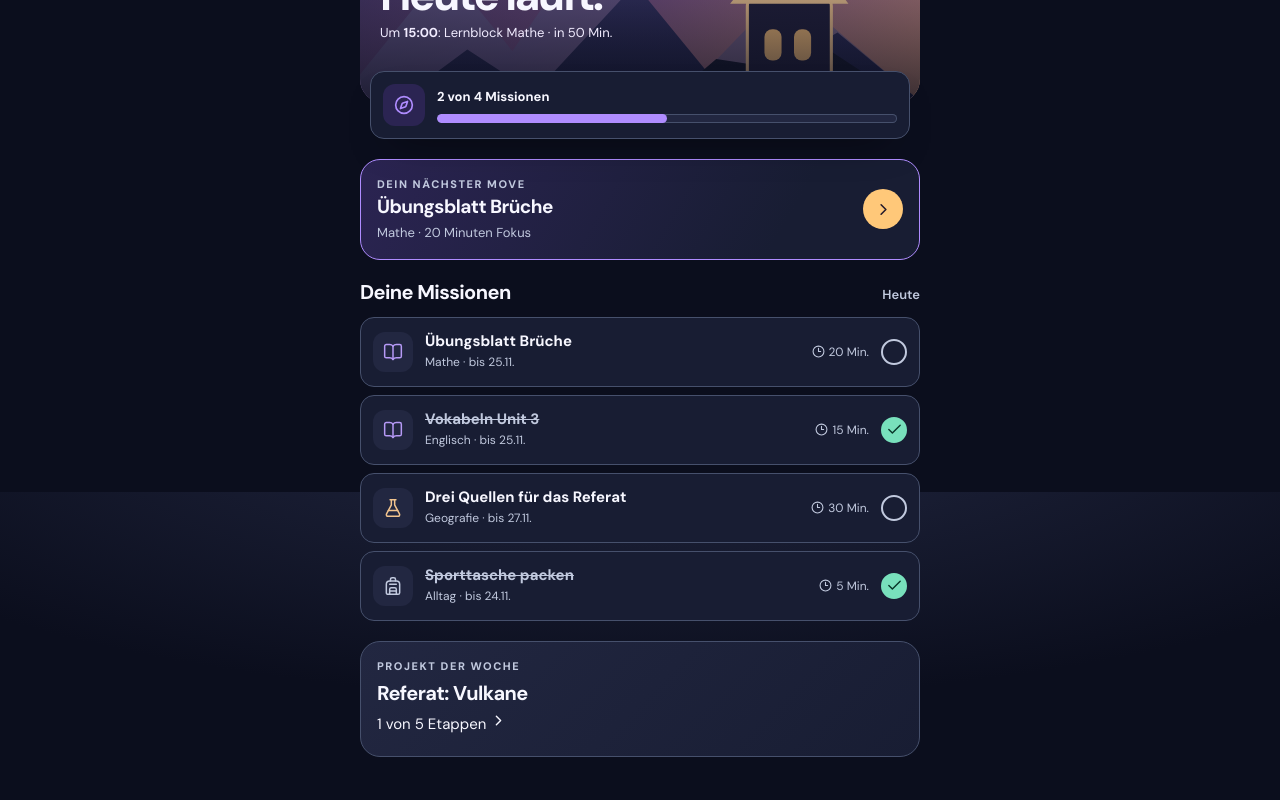
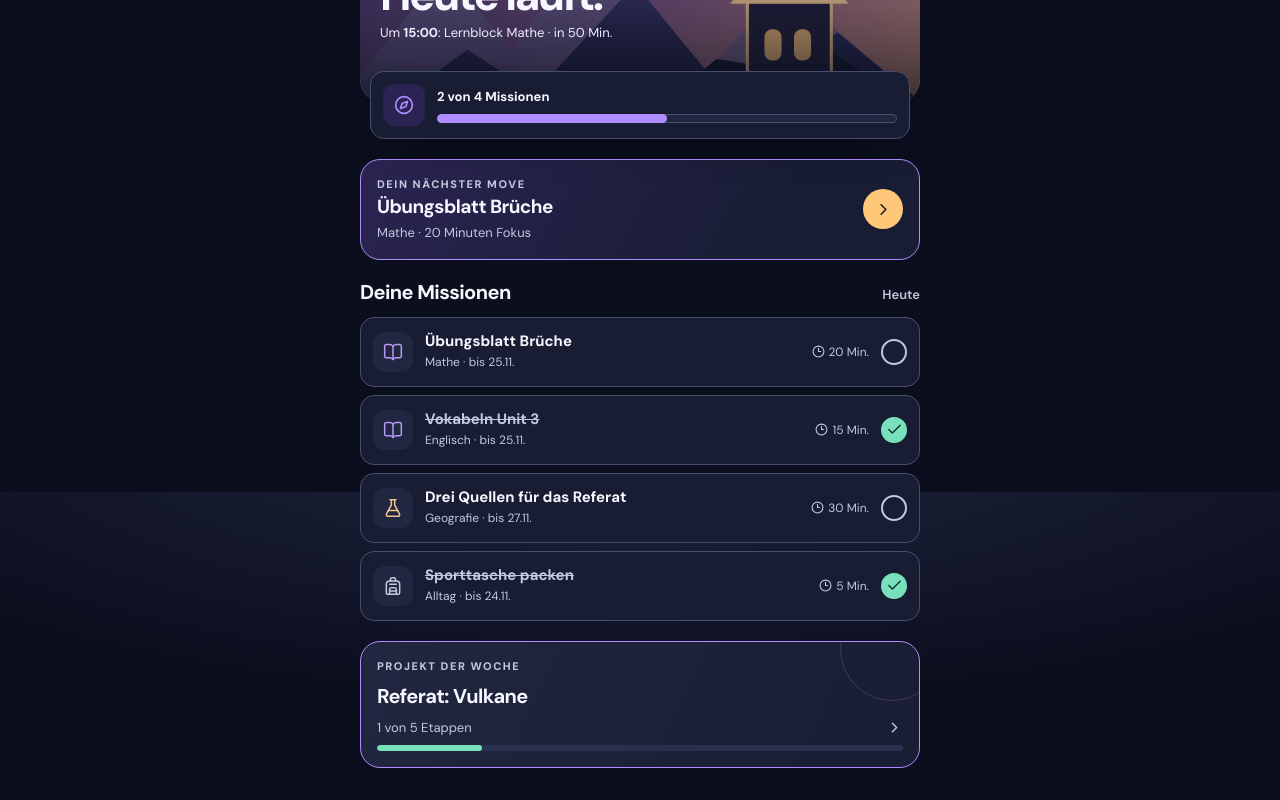
Before and after one commit to eternity03238-commits/familienplaner, a Next.js app in the folder apps/web/: page /explore in a window 1280 px wide. Shown: the part 308-1108 px from the top of the page. Built offline with nearby package versions, Linux system fonts and the light colour scheme.

Commit message:
style(design): align project shortcut with expedition progress language

```diff
--- a/apps/web/app/art-v3.css
+++ b/apps/web/app/art-v3.css
@@ -52,3 +52,12 @@
 .fo-expedition__footer svg{color:var(--fo-interactive);flex:none}
 @media(max-width:350px){.fo-route__trailing{display:none}.fo-expedition-hero__copy{max-inline-size:85%}.fo-expedition-hero__mark{opacity:.5}}
 @media(prefers-reduced-motion:reduce){.fo-route--expedition .fo-route__stop>button,.fo-expedition__meter span{transition:none}}
+
+
+/* Explore dashboard uses the same progress language as its expedition route. */
+.fo-feature--expedition{position:relative;overflow:hidden;border-color:var(--fo-interactive);background:linear-gradient(115deg,var(--fo-surface-raised),var(--fo-surface));gap:7px;transition:border-color var(--fo-motion-normal) var(--fo-ease)}
+.fo-feature--expedition::before{content:"";position:absolute;inline-size:104px;block-size:104px;inset-inline-end:-25px;inset-block-start:-45px;border:1px solid var(--fo-interactive);border-radius:50%;opacity:.24;pointer-events:none}
+.fo-feature--expedition .fo-feature__meta{display:flex;align-items:center;justify-content:space-between;gap:8px;color:var(--fo-ink-muted);font-size:var(--fo-type-small)}
+.fo-feature--expedition .fo-feature__meter{display:block;inline-size:100%;block-size:6px;overflow:hidden;border-radius:99px;background:var(--fo-surface-hover)}
+.fo-feature--expedition .fo-feature__meter i{display:block;block-size:100%;background:var(--fo-success);border-radius:inherit;transition:inline-size var(--fo-motion-normal) var(--fo-ease)}
+@media(prefers-reduced-motion:reduce){.fo-feature--expedition,.fo-feature--expedition .fo-feature__meter i{transition:none}}
```
